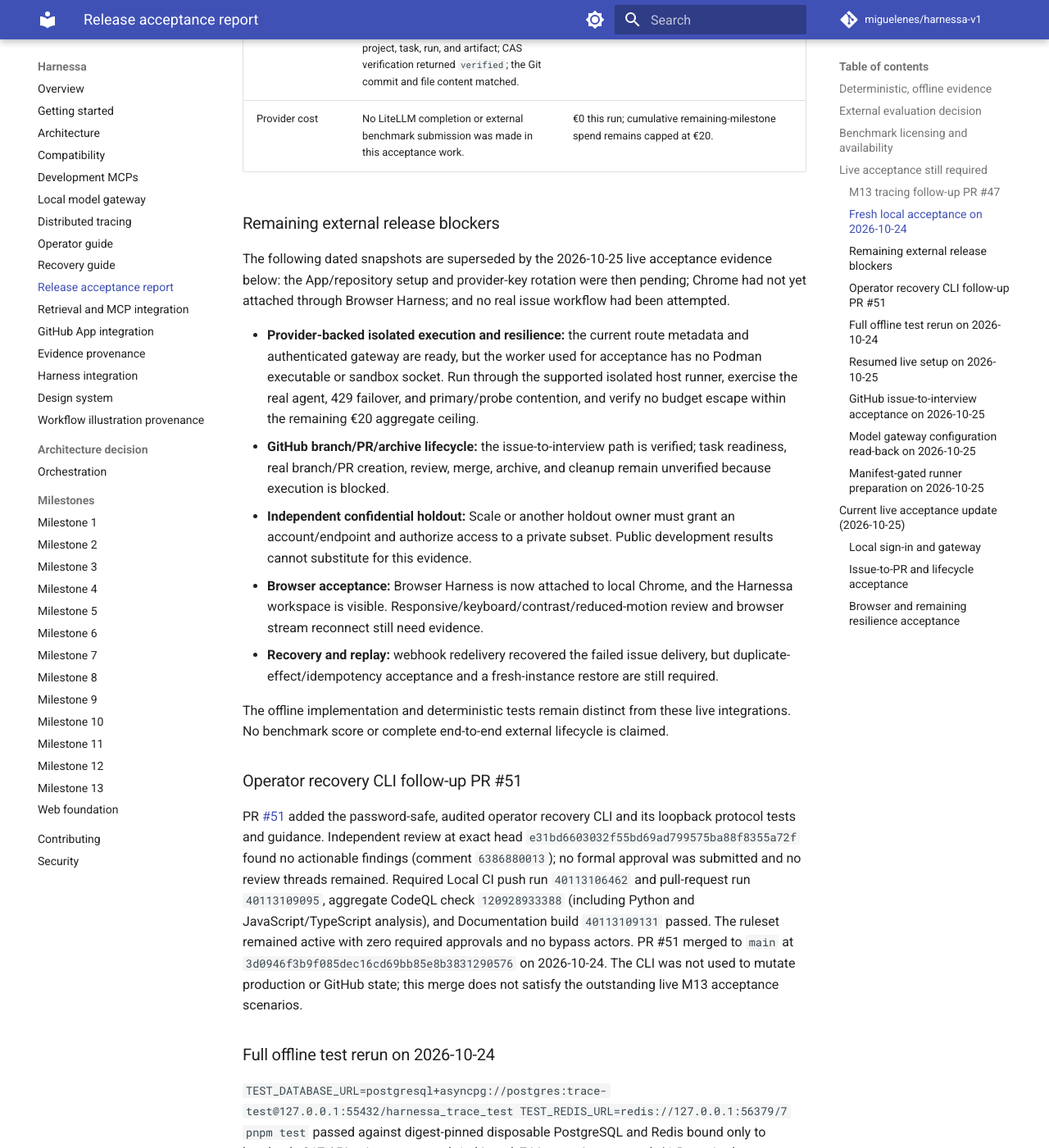
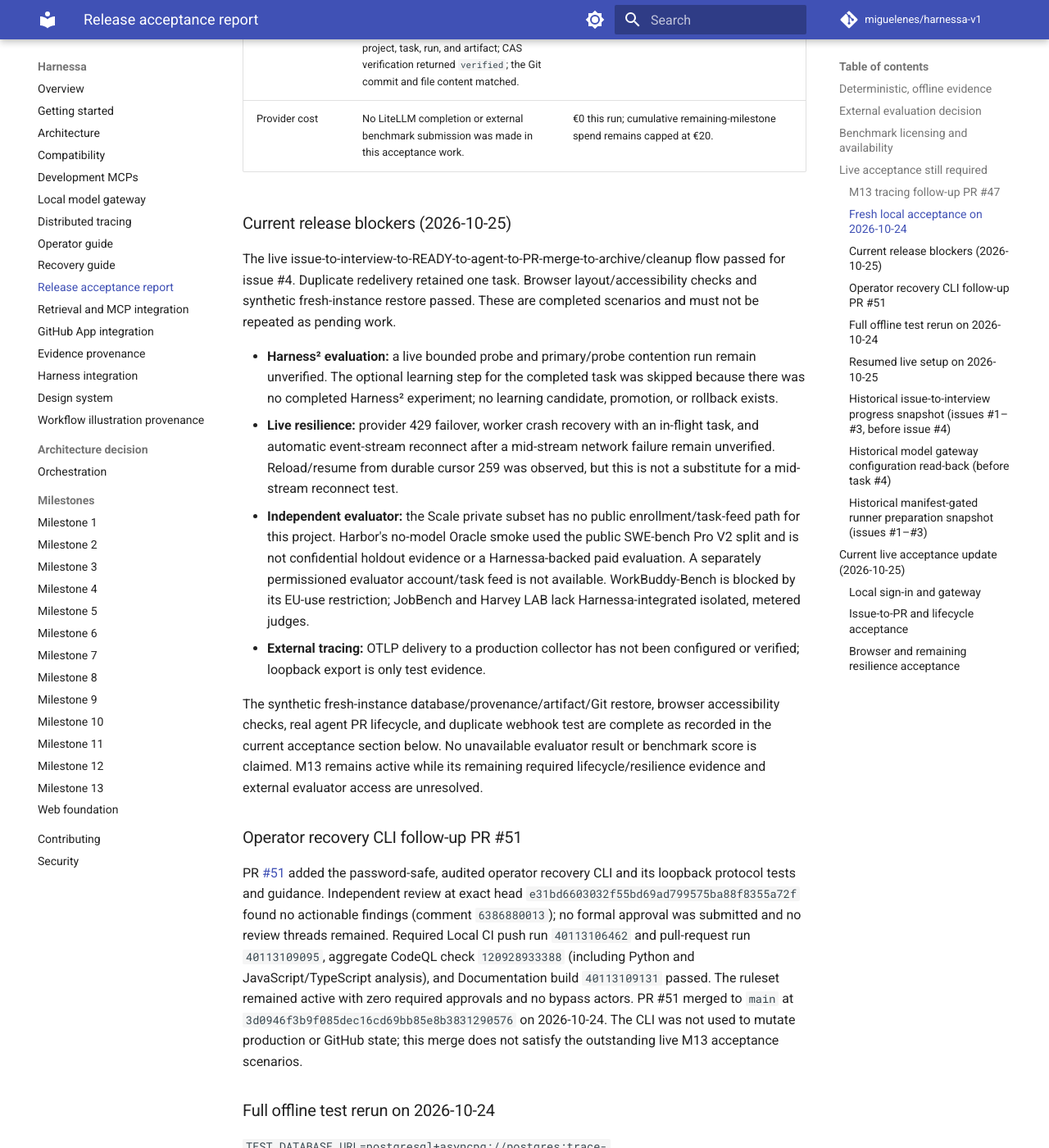
Before and after one commit to miguelenes/harnessa-v1, an MkDocs documentation site: the page built from docs/acceptance-report.md, in a window 1280 px wide and 1400 px high, scrolled down 8214 px. Shown: the whole window at 82% size. Built offline with MkDocs 1.6.1 and Material for MkDocs 9.7.7, drawn with Linux system fonts in a browser that asks for light colours; comment, search, counter and statistics services are not loaded; some of the changed text lies outside the part shown.

Commit message:
docs: reconcile M13 release blockers

```diff
--- a/docs/acceptance-report.md
+++ b/docs/acceptance-report.md
@@ -71,17 +71,17 @@ Tracing follow-up PR [#47](https://github.com/miguelenes/harnessa-v1/pull/47) wa
 | Backup/restore | Backed up the isolated instance with a synthetic project/task/run record and a 55-byte CAS artifact linked by a `RunArtifact` row, plus a separate temporary Git repository. Every `SHA256SUMS` entry passed. Restored into a second fresh Compose project and Git staging directory; API readiness returned 200; restored counts were one project, task, run, and artifact; CAS verification returned `verified`; the Git commit and file content matched. | Non-empty database/provenance/artifact/Git restore verified. The fixture was synthetic and does not claim a real agent lifecycle. |
 | Provider cost | No LiteLLM completion or external benchmark submission was made in this acceptance work. | €0 this run; cumulative remaining-milestone spend remains capped at €20. |
 
-### Remaining external release blockers
+### Current release blockers (2026-10-25)
 
-The following dated snapshots are superseded by the 2026-10-25 live acceptance evidence below: the App/repository setup and provider-key rotation were then pending; Chrome had not yet attached through Browser Harness; and no real issue workflow had been attempted.
+The live issue-to-interview-to-READY-to-agent-to-PR-merge-to-archive/cleanup flow passed for issue #4. Duplicate redelivery retained one task. Browser layout/accessibility checks and synthetic fresh-instance restore passed. These are completed scenarios and must not be repeated as pending work.
 
-- **Provider-backed isolated execution and resilience:** the current route metadata and authenticated gateway are ready, but the worker used for acceptance has no Podman executable or sandbox socket. Run through the supported isolated host runner, exercise the real agent, 429 failover, and primary/probe contention, and verify no budget escape within the remaining €20 aggregate ceiling.
-- **GitHub branch/PR/archive lifecycle:** the issue-to-interview path is verified; task readiness, real branch/PR creation, review, merge, archive, and cleanup remain unverified because execution is blocked.
-- **Independent confidential holdout:** Scale or another holdout owner must grant an account/endpoint and authorize access to a private subset. Public development results cannot substitute for this evidence.
-- **Browser acceptance:** Browser Harness is now attached to local Chrome, and the Harnessa workspace is visible. Responsive/keyboard/contrast/reduced-motion review and browser stream reconnect still need evidence.
-- **Recovery and replay:** webhook redelivery recovered the failed issue delivery, but duplicate-effect/idempotency acceptance and a fresh-instance restore are still required.
+- **Harness² evaluation:** a live bounded probe and primary/probe contention run remain unverified. The optional learning step for the completed task was skipped because there was no completed Harness² experiment; no learning candidate, promotion, or rollback exists.
+- **Live resilience:** provider 429 failover, worker crash recovery with an in-flight task, and automatic event-stream reconnect after a mid-stream network failure remain unverified. Reload/resume from durable cursor 259 was observed, but this is not a substitute for a mid-stream reconnect test.
+- **Independent evaluator:** the Scale private subset has no public enrollment/task-feed path for this project. Harbor's no-model Oracle smoke used the public SWE-bench Pro V2 split and is not confidential holdout evidence or a Harnessa-backed paid evaluation. A separately permissioned evaluator account/task feed is not available. WorkBuddy-Bench is blocked by its EU-use restriction; JobBench and Harvey LAB lack Harnessa-integrated isolated, metered judges.
+- **External tracing:** OTLP delivery to a production collector has not been configured or verified; loopback export is only test evidence.
 
-The offline implementation and deterministic tests remain distinct from these live integrations. No benchmark score or complete end-to-end external lifecycle is claimed.
+The synthetic fresh-instance database/provenance/artifact/Git restore, browser accessibility checks, real agent PR lifecycle, and duplicate webhook test are complete as recorded in the current acceptance section below. No unavailable evaluator result or benchmark score is claimed. M13 remains active while its remaining required lifecycle/resilience evidence and external evaluator access are unresolved.
+
 
 ### Operator recovery CLI follow-up PR #51
 
@@ -99,19 +99,19 @@ The existing persisted M13 acceptance database was started and upgraded from Ale
 
 This was the intermediate startup-only status before the later 2026-10-25 acceptance steps below: App registration/install, issue workflow, and Browser Harness attachment were still pending at that point. Those setup gates were subsequently completed and are recorded below. The remaining-milestone spend ceiling remains €20; no provider request was made during this startup-only step.
 
-### GitHub issue-to-interview acceptance on 2026-10-25
+### Historical issue-to-interview progress snapshot (issues #1–#3, before issue #4)
 
 The authorized private disposable repository `miguelenes/harnessa-m13-acceptance-20261024` now has a least-privilege GitHub App installed with selected-repository access only. Its webhook was accepted by the loopback-only Harnessa API through a temporary Cloudflare quick tunnel, and the installation, repository link, mapped owner actor, and webhook health were read back in Harnessa. The repository has a `harnessa` issue label, a default-branch README, and a small PR check workflow. An issue labeled for Harnessa was delivered to the app and created task `8f489ec7-874f-4941-a426-e8fa74932330` and specification interview `1b875f00-af38-566d-80b1-8ed569b39391` against base `8da42dad77c99011bd95449b1a270d483bac4097`. The first delivery attempt failed because the acceptance Compose instance had no mapped source checkout; PR #63 adds explicit source/workspace mounts and configuration. After the source was seeded and the failed GitHub delivery redelivered, Harnessa processed it, persisted the interview, and accepted the administrator's README-only answer as interview revision 2. OpenSpec structural validation passed, but readiness is `NOT_READY` because no compatible execution route is configured. The worker container has neither Podman nor a sandbox socket, so no real agent execution or provider request was attempted. The current readiness result does not prove readiness for execution.
 
 The local Harnessa admin account had been provisioned for acceptance without a known password. At the user's direction to sign in, its sole disposable acceptance account password was reset after a mode-0600 PostgreSQL backup was saved. Generated login credentials remain in mode-0600 local temporary files and were not sent to any service. The local acceptance project is usable in the open browser session. This is test-instance access recovery, not production account setup evidence.
 
-The temporary webhook tunnel remains in use while acceptance is active and must be stopped after M13 live webhook checks. Current remaining live gates include execution through the supported isolated runner, readiness/sign-off and exact-head verification, real agent-to-PR lifecycle, browser acceptance coverage, webhook replay/idempotency proof, and restore into a fresh instance. Provider spend remains within the authorized €20 aggregate ceiling; this issue/interview flow sent no provider request.
+The temporary webhook tunnel used for these earlier issue deliveries was stopped after the issue #4 duplicate-replay check. Issues #1–#3 were superseded; their stale readiness/run status does not describe the completed issue #4 lifecycle below.
 
-### Model gateway configuration read-back on 2026-10-25
+### Historical model gateway configuration read-back (before task #4)
 
 The local model doctor now reports the authenticated LiteLLM gateway ready and one DeepSeek deployment/alias routed to both `interactive/primary` and `probe/batch`. The deployment uses the rotated `DEEPSEEK_API_KEY` secret reference, a pinned local price revision of $0.30/$1.20 per million input/output tokens, chat-completions with tools and usage reporting, and concurrency 2. The doctor explicitly reports `provider_credentials_checked=false` and `live_request_sent=false`; this metadata/setup read-back made no provider call. The ACP adapter is enabled in the API configuration. The separately managed rootless host worker is currently stopped while the advisory-lock fix is being deployed; no provider request or real agent run has occurred.
 
-### Manifest-gated runner preparation on 2026-10-25
+### Historical manifest-gated runner preparation snapshot (issues #1–#3)
 
 The disposable repository default branch advanced to `3adf0776c53cd090c5938170804a66418af115f4` to add `.harnessa/verification.json`. The manifest was validated against Harnessa's schema and approved from that exact revision as manifest `7c45f43b-3432-4e6c-af09-617cb54b4640` (digest `bb13305383ca1248f73a031f1375b38a7e528fc6406069010e1cb077dc80c3a9`). Its required verifier uses an already present, digest-pinned Python image and checks only that README.md describes the disposable acceptance repository. Because the first issue's interview was pinned to the prior source SHA, task `8f489ec7-874f-4941-a426-e8fa74932330` was rejected as stale and issue #1 closed with the reason recorded there. A replacement issue #2 targets the current source head; its opened webhook was still processing when this report update began.
 
```
